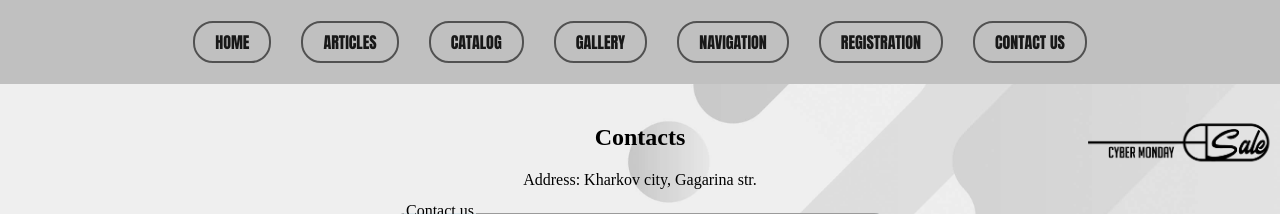
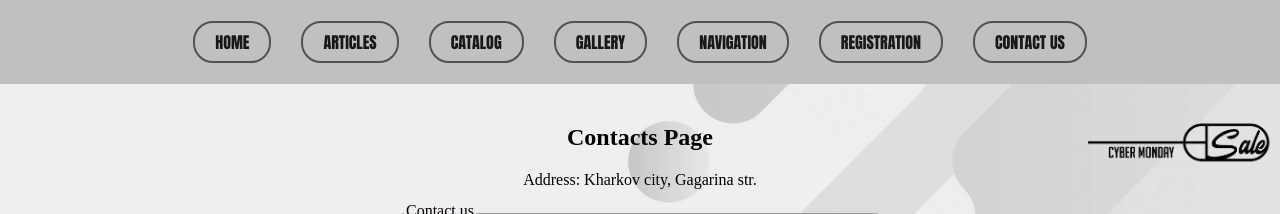
Before and after one commit to Paradisco96/html-css-practice, a plain HTML site: page pages/contacts.html in a window 1280 px wide. Shown: the top 214 px of the page. Drawn offline with Linux system fonts and the light colour scheme.

Commit message:
Обновлена страница контактов

```diff
--- a/pages/contacts.html
+++ b/pages/contacts.html
@@ -26,7 +26,7 @@
   <main>
     <section class="container">
       <div class="contacts-adress">
-        <h1>Contacts</h1>
+        <h1>Contacts Page</h1>
         <p>Address: Kharkov city, Gagarina str.</p>
       </div>
       <div>
```
